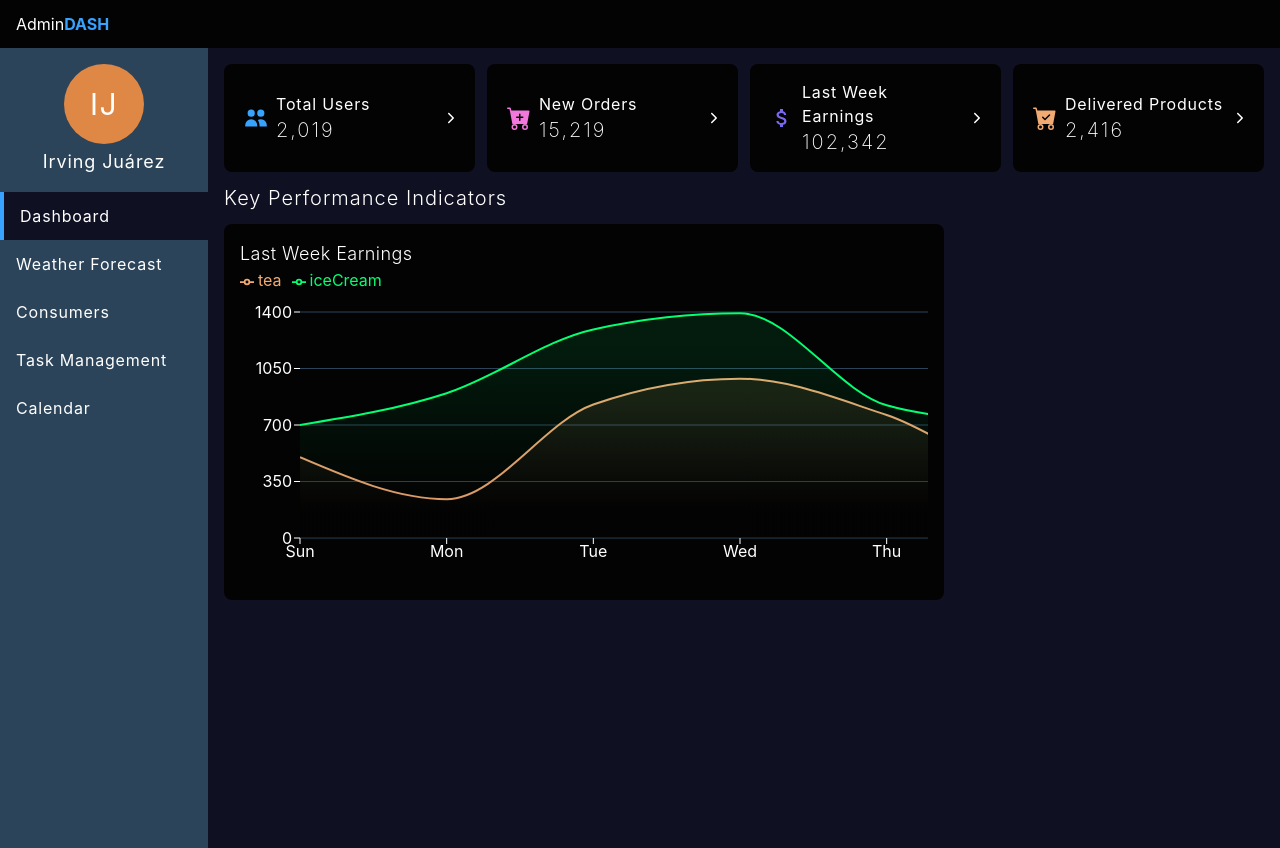
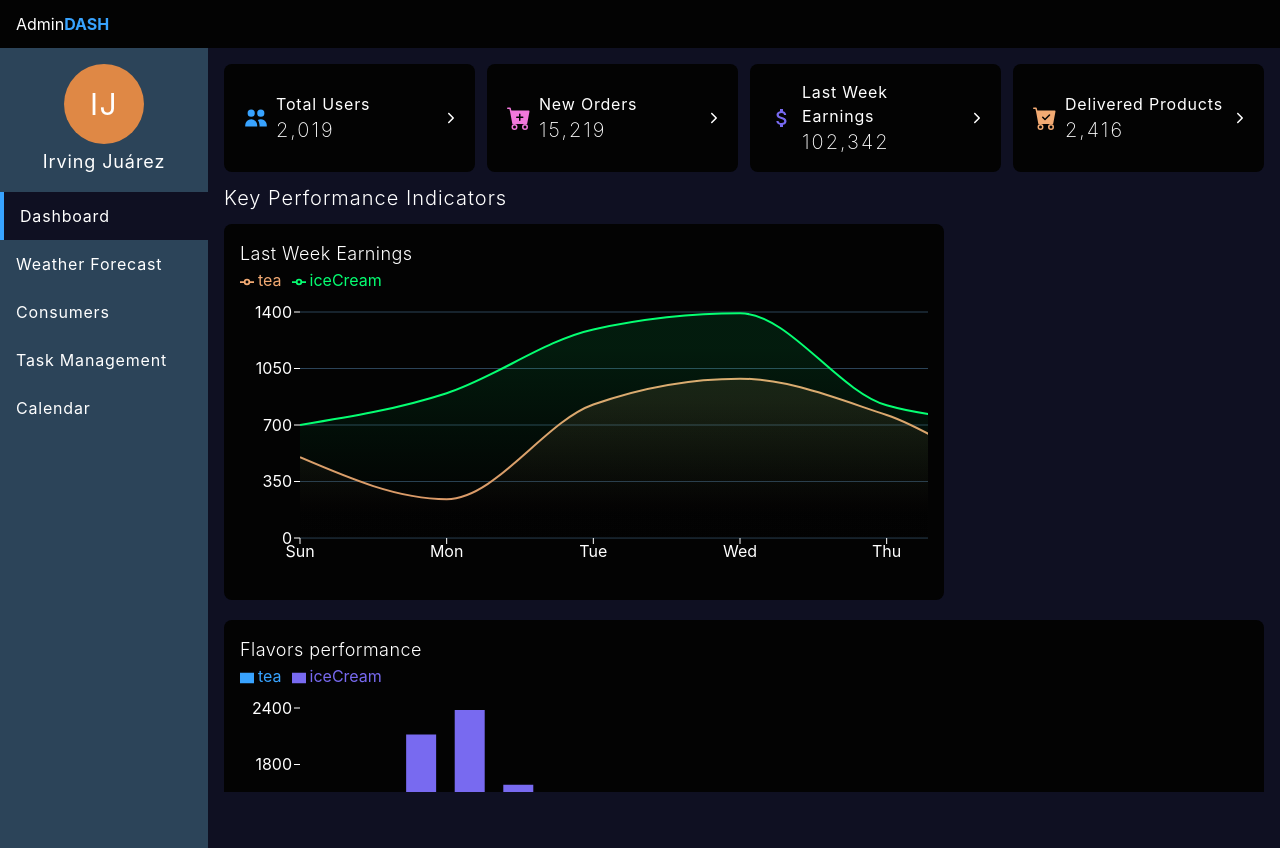
Before and after one commit to irvingvjuarez/admin-dash, a React (Vite) app: page / in a window 1280 px wide. Built offline with nearby package versions, Linux system fonts and the light colour scheme.

Commit message:
Stacked Bar already created, although many room for improvement yet

```diff
--- a/src/charts/ChartArea.tsx
+++ b/src/charts/ChartArea.tsx
@@ -15,10 +15,10 @@ interface LineProps {
 
 const ChartArea: React.FC<LineProps> = ({ title }): JSX.Element => {
   return(
-    <section className="w-full lg:w-[720px] p-4 bg-primary-strong rounded-lg overflow-x-hidden">
-      <h2 className="text-lg tracking-wide font-light">{title}</h2>
+    <section className="chart lg:w-[720px]">
+      <h2 className="chart__title">{title}</h2>
 
-      <article className="scrollbar overflow-x-auto pb-4 pr-3">
+      <article className="chart__container">
         <AreaChart
           width={940}
           height={300}
@@ -53,6 +53,7 @@ const ChartArea: React.FC<LineProps> = ({ title }): JSX.Element => {
             wrapperStyle={{
               paddingBottom: "20px"
             }} />
+
           <Area
             type="monotone"
             dataKey="tea"
--- /dev/null
+++ b/src/charts/ChartStackedBar.tsx
@@ -0,0 +1,78 @@
+import { Bar, BarChart, CartesianGrid, Legend, Tooltip, XAxis, YAxis } from "recharts"
+
+const DATA = [
+  {
+    name: "Sun",
+    tea: 500,
+    iceCream: 700
+  },
+  {
+    name: "Mon",
+    tea: 240,
+    iceCream: 897
+  },
+  {
+    name: "Tue",
+    tea: 827,
+    iceCream: 1292
+  },
+  {
+    name: "Wed",
+    tea: 987,
+    iceCream: 1392
+  },
+  {
+    name: "Thu",
+    tea: 762,
+    iceCream: 822
+  },
+  {
+    name: "Fri",
+    tea: 392,
+    iceCream: 692
+  },
+  {
+    name: "Sat",
+    tea: 938,
+    iceCream: 500
+  }
+]
+
+const ChartStackedBar: React.FC = (): JSX.Element => {
+  return(
+    <section className="chart">
+      <h2 className="chart__title">Flavors performance</h2>
+
+      <article className="chart__container">
+        <BarChart
+          width={400}
+          height={300}
+          data={DATA}
+          margin={{
+            top: 0,
+            right: 0,
+            left: 0,
+            bottom: 0
+          }}
+        >
+          <CartesianGrid vertical={false} horizontal={false} />
+          <XAxis dataKey="name" stroke="#fff" axisLine={false} />
+          <YAxis stroke="#fff" axisLine={false} />
+          <Tooltip />
+          <Legend
+            layout="horizontal"
+            verticalAlign="top"
+            align="left"
+            wrapperStyle={{
+              paddingBottom: "20px"
+            }} />
+
+          <Bar dataKey="tea" stackId="1" fill="#38A3FF" barSize={30} />
+          <Bar dataKey="iceCream" stackId="1" fill="#786AF0" />
+        </BarChart>
+      </article>
+    </section>
+  )
+}
+
+export { ChartStackedBar }
--- a/src/index.css
+++ b/src/index.css
@@ -6,6 +6,19 @@
   @apply border-l-2 border-l-contrast-clear bg-primary lg:border-l-4;
 }
 
+.chart{
+  @apply w-full p-4 bg-primary-strong rounded-lg overflow-x-hidden mb-5;
+}
+
+.chart__title {
+  @apply text-lg tracking-wide font-light;
+}
+
+.chart__container {
+  @apply scrollbar overflow-x-auto pb-4 pr-3;
+}
+
+/* Scrollbar class */
 .scrollbar::-webkit-scrollbar {
   width: 20px;
   height: 7px;
--- a/src/pages/Home/index.tsx
+++ b/src/pages/Home/index.tsx
@@ -4,6 +4,7 @@ import { DATA } from "../../data"
 // components
 import { FactCard } from "../../components/FactCard"
 import { ChartArea } from "../../charts/ChartArea"
+import { ChartStackedBar } from "../../charts/ChartStackedBar"
 
 const Home: React.FC = (): JSX.Element => {
   const { facts } = DATA
@@ -19,6 +20,7 @@ const Home: React.FC = (): JSX.Element => {
       <section>
         <h2 className="text-xl mb-3 font-light tracking-wider">Key Performance Indicators</h2>
         <ChartArea title="Last Week Earnings" />
+        <ChartStackedBar />
       </section>
     </>
   )
```
